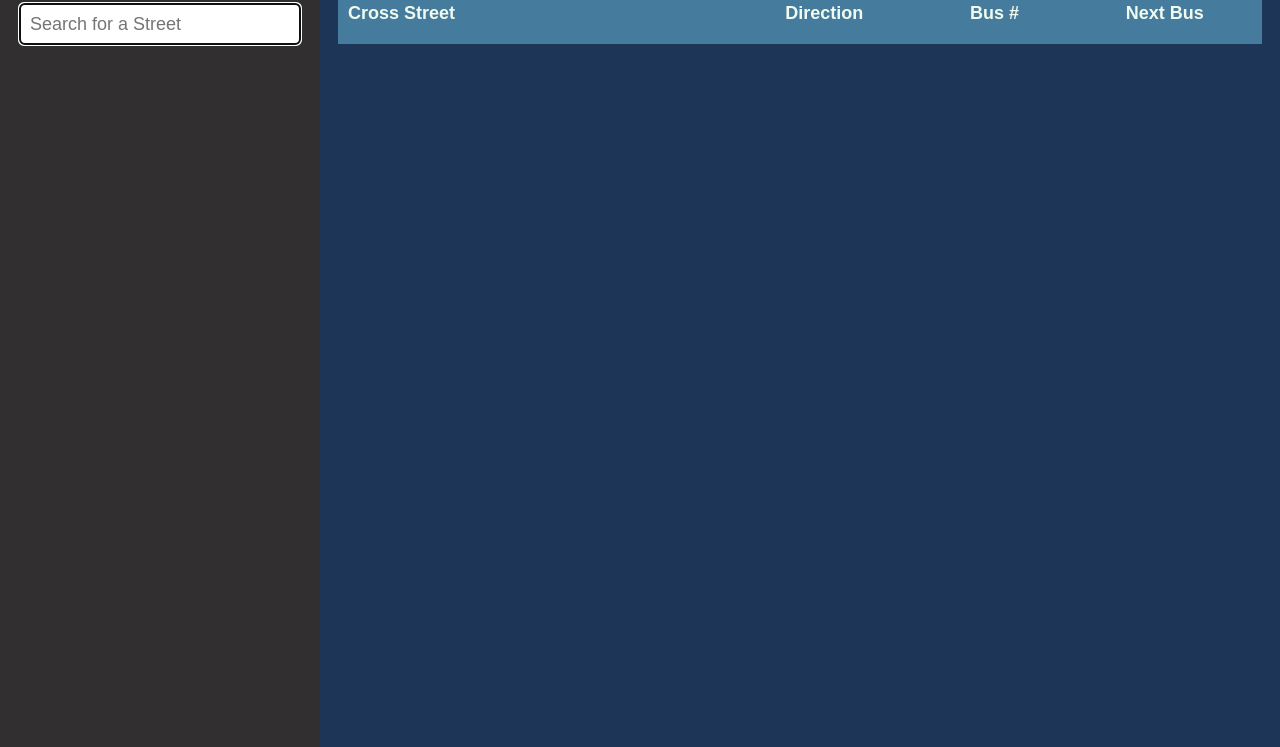
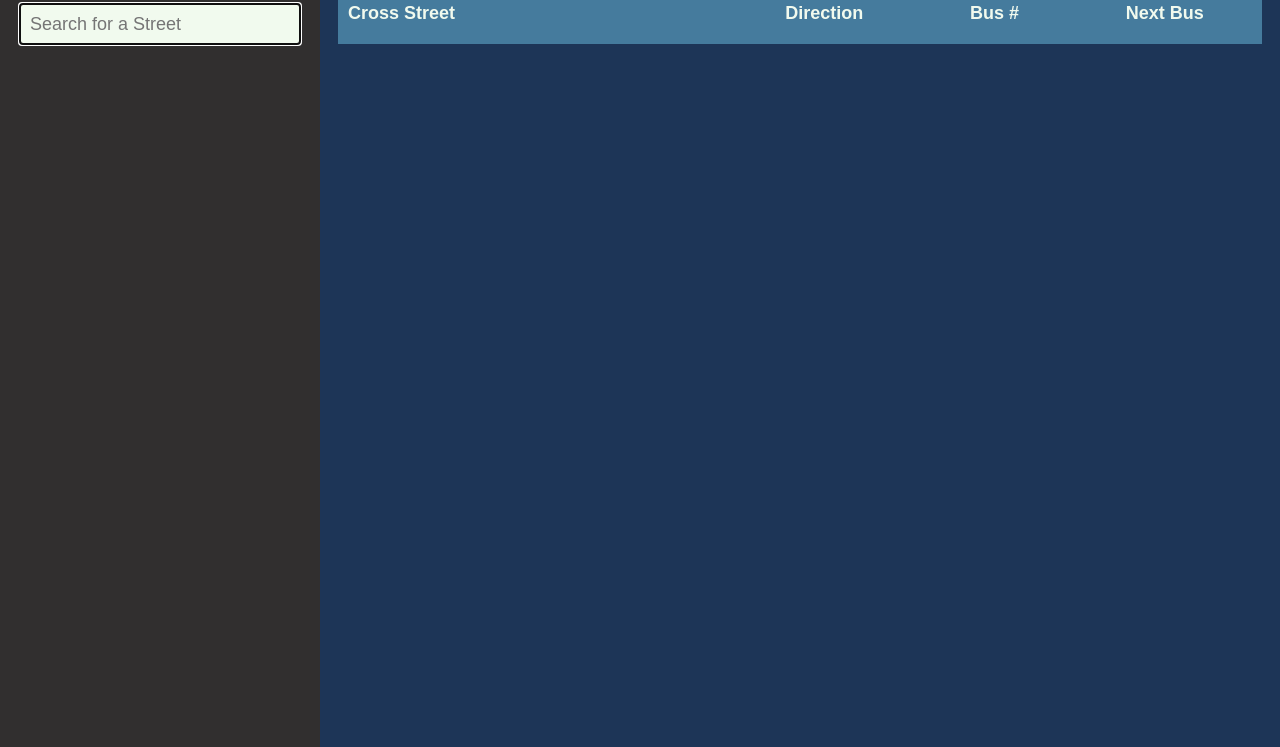
Before and after one commit to braden337/transit, a website built with Parcel: page src/index.html in a window 1280 px wide. Shown: the part 53-800 px from the top of the page. Built offline with nearby package versions, Linux system fonts and the light colour scheme; no server answers.

Commit message:
Style search input

```diff
--- a/src/style.css
+++ b/src/style.css
@@ -58,10 +58,11 @@ main {
 input {
   padding: 10px;
   margin: 0 0 20px;
-  border-radius: 5px;
-  border: 0;
+  border: none;
   width: 100%;
   position: relative;
+  background-color: var(--foreground);
+  color: var(--sidebar);
 }
 
 input:before {
```
